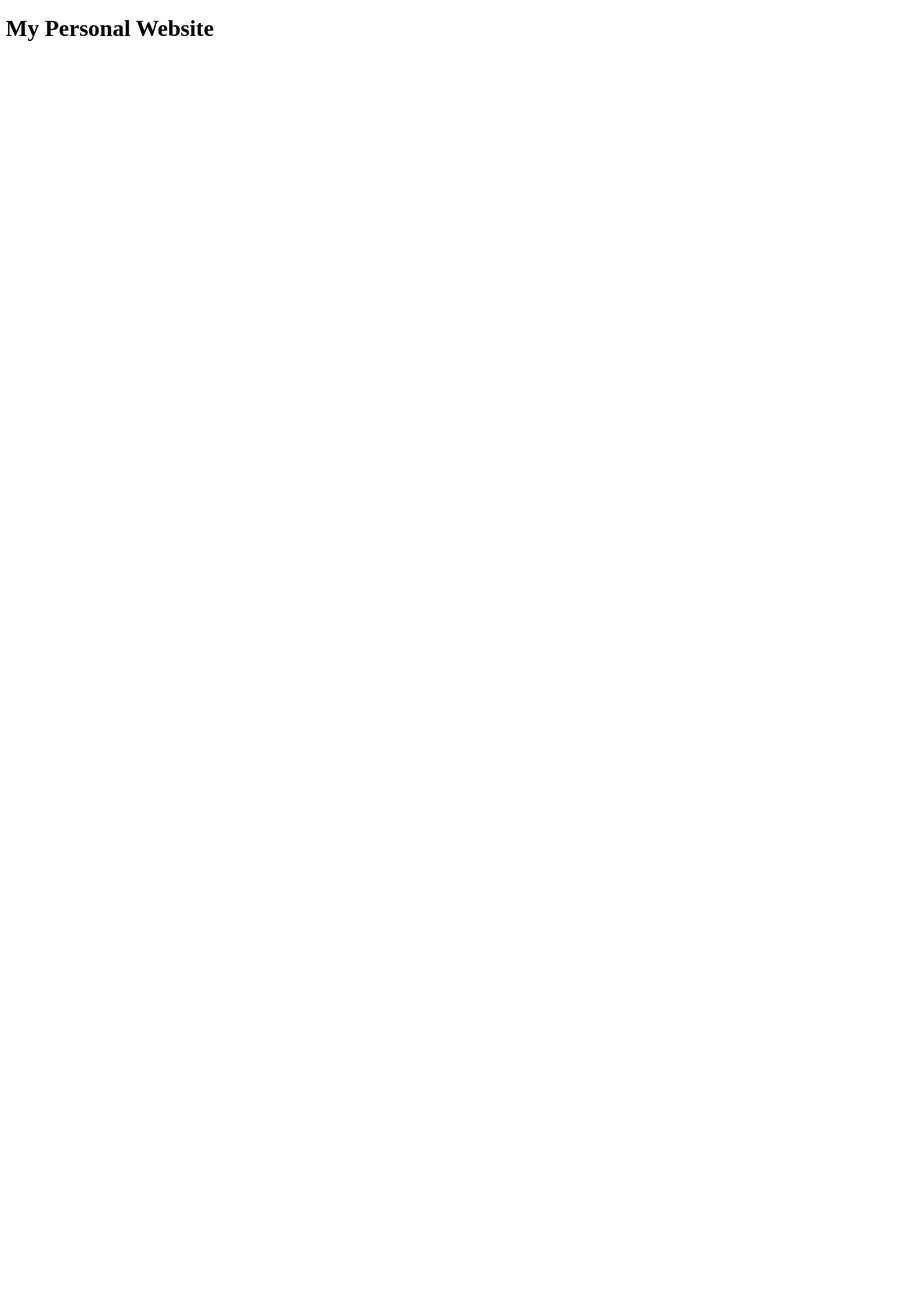
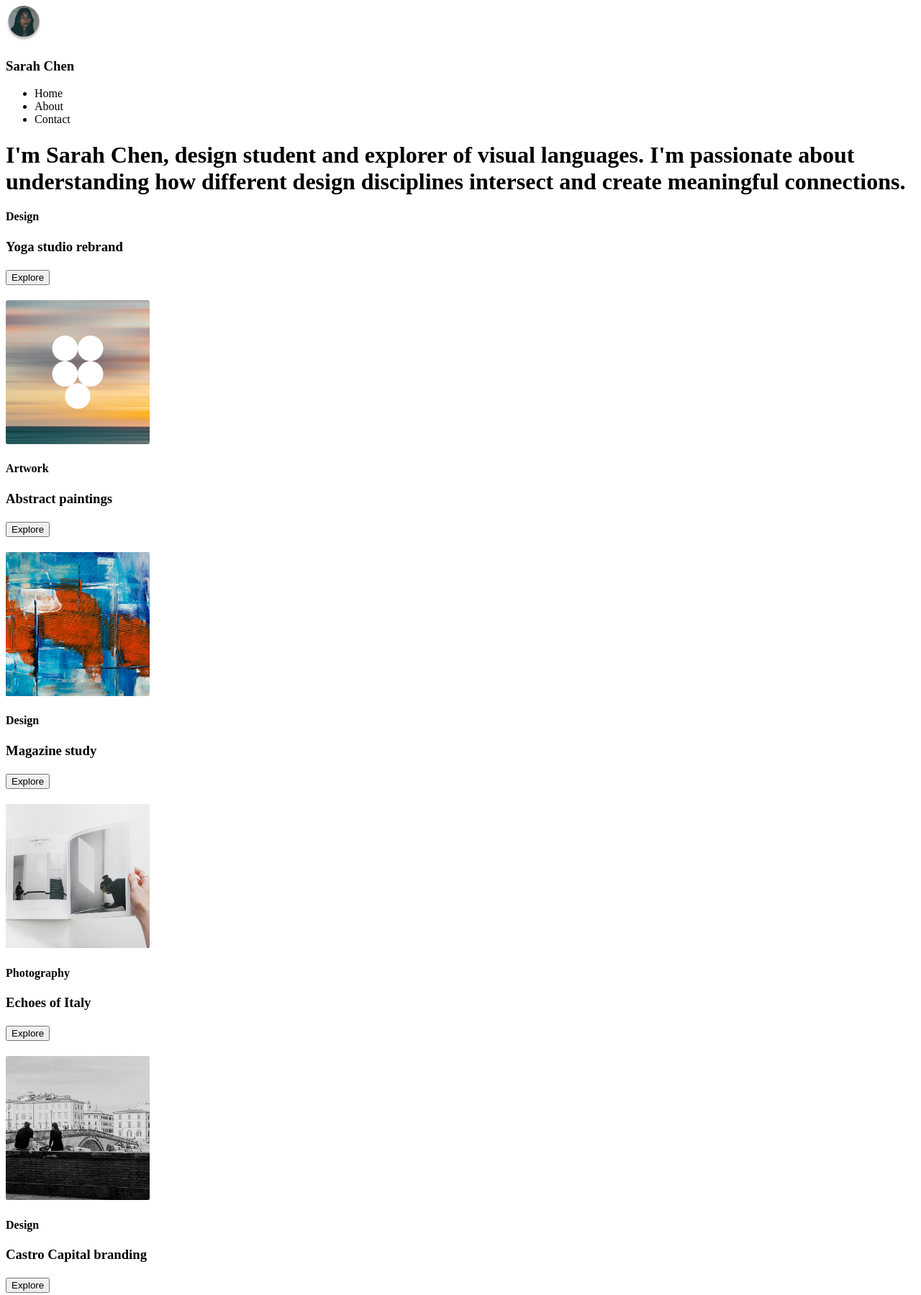
Before and after one commit to elenanope/web-personal, a plain HTML site: page index.html in a window 1280 px wide. Shown: the top 1799 px of the page at 72% size. Before the commit the page ends 800 px from the top, so only its background shows below. Drawn offline with Linux system fonts and the light colour scheme.

Commit message:
Maquetación index e imágenes

```diff
--- a/index.html
+++ b/index.html
@@ -10,7 +10,71 @@
 </head>
 
 <body>
-<h1>My Personal Website</h1>
+    <header>
+        <section>
+            <img src="assets/sarah-chen.png" alt="Sarah Chen" width="50 px">
+            <h3>Sarah Chen</h3>
+        </section>
+        <nav>
+            <ul>
+                <li>Home</li>
+                <li>About</li>
+                <li>Contact</li>
+            </ul>
+        </nav>
+    </header>
+    <main>
+        <h1>I'm Sarah Chen, design student and explorer of visual languages. I'm passionate about understanding how different design disciplines intersect and create meaningful connections.</h1>
+        <section>
+
+        <article>
+            <h4>Design</h4>
+            <h1>Yoga studio rebrand</h1>
+            <h4><input type="button" value="Explore"></h4>
+            <img src="assets/yoga.png" alt="Yoga studio rebrand" width="200 px">
+        </article>
+        <article>
+            <h4>Artwork</h4>
+            <h1>Abstract paintings</h1>
+            <h4><input type="button" value="Explore"></h4>
+            <img src="assets/abstract.png" alt="Abstract paintings" width="200 px">
+        </article>
+        <article>
+            <h4>Design</h4>
+            <h1>Magazine study</h1>
+            <h4><input type="button" value="Explore"></h4>
+            <img src="assets/magazine.png" alt="Magazine study" width="200 px">
+        </article>
+        <article>
+            <h4>Photography</h4>
+            <h1>Echoes of Italy</h1>
+            <h4><input type="button" value="Explore"></h4>
+            <img src="assets/echoes.png" alt="Echoes of Italy" width="200 px">
+        </article>
+        <article>
+            <h4>Design</h4>
+            <h1>Castro Capital branding</h1>
+            <h4><input type="button" value="Explore"></h4>
+            <img src="assets/castro.png" alt="Castro Capital branding" width="200 px">
+        </article>
+
+        </section>
+        <section>
+
+            <h1>I'm dedicated to crafting meaningful visual experiences through a multidisciplinary design approach.</h1>
+
+            <h4><input type="button" value="Discover my skills and passions"></h4>
+        </section>
+    </main>
+
+    <footer>
+        <ul>
+            <li>Email</li>
+            <li>Behance</li>
+            <li>LinkedIn</li>
+        </ul>
+        <h1>©Sarah Chen 2025 All Rights Reserved</h1>
+    </footer>
 </body>
 
 </html>
```
Also changed, not shown: assets/abstract.png (added), assets/castro.png (added), assets/echoes.png (added), assets/magazine.png (added), assets/sarah-chen.png (added), assets/yoga.png (added).
